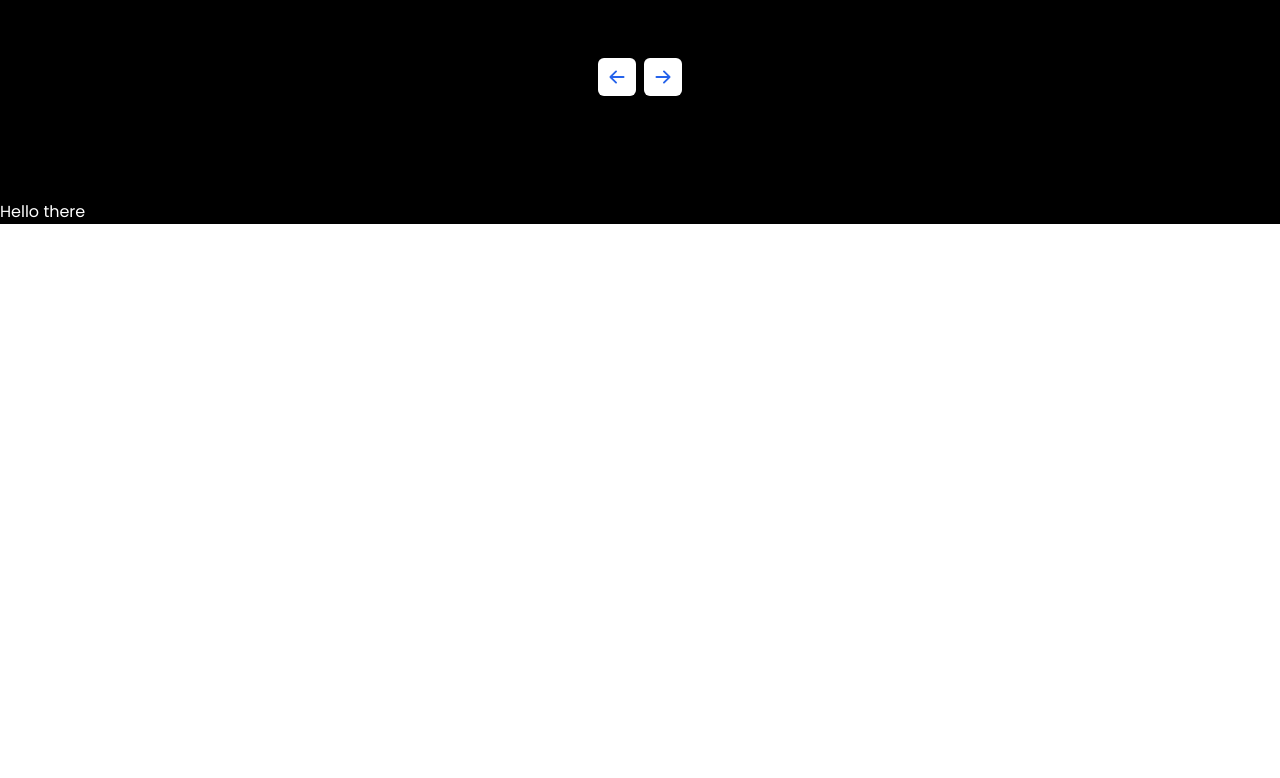
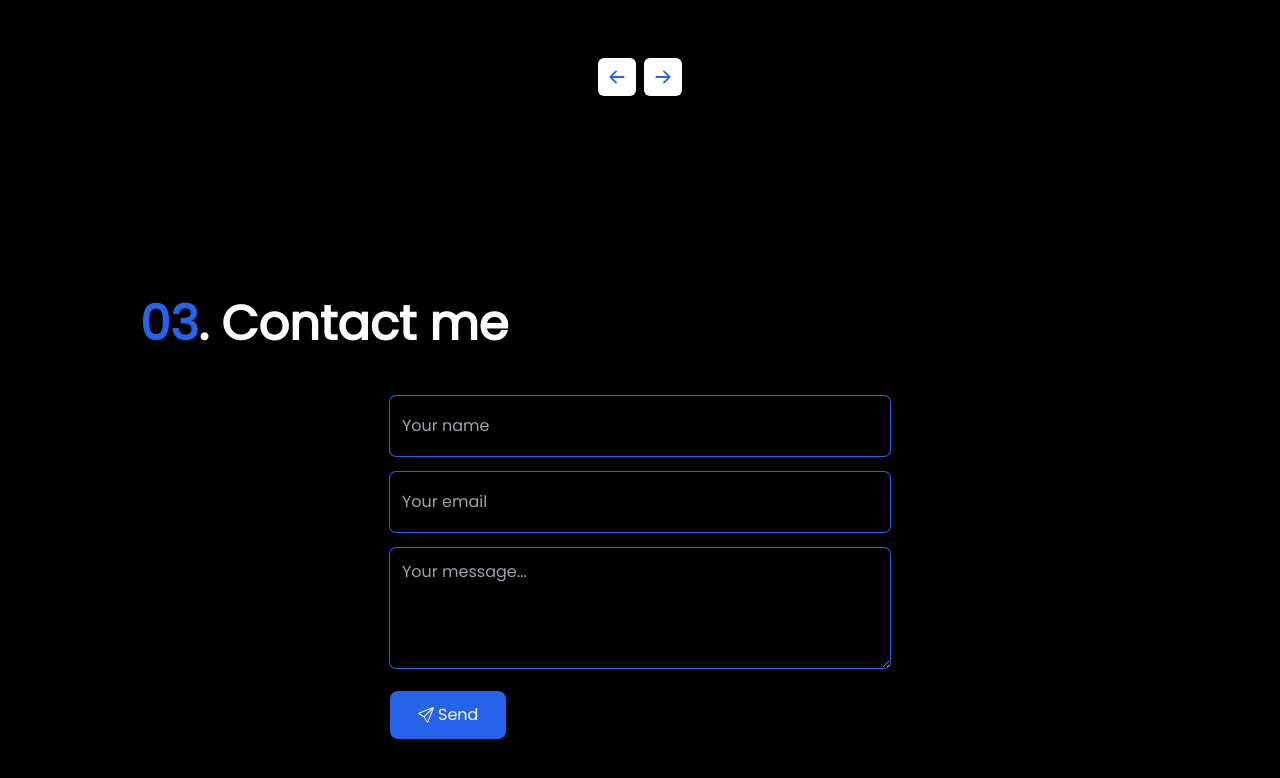
Before and after one commit to R4heem-Orekoya/react-Portfolio, a React (Vite) app: page / in a window 1280 px wide. Shown: the part 2090-2868 px from the top of the page. Before the commit the page ends 2314 px from the top, so only its background shows below. Built offline with nearby package versions, Linux system fonts and the light colour scheme.

Commit message:
created a components folder

```diff
--- /dev/null
+++ b/src/Components/Contact.jsx
@@ -0,0 +1,22 @@
+import React from "react";
+import {BsSend} from 'react-icons/bs'
+
+const Contact = () =>{
+    return(
+        <section className="text-white" id="contact">
+            <div className="max-w-[1000px] w-[90%] mx-auto py-[100px]">
+                <h2 className="text-5xl font-extrabold lg:text-4xl md:text-3xl"><span className="text-blue-600">03</span>. Contact me</h2>
+                <form action="#" className="max-w-[500px] w-[90%] mx-auto mt-12 flex-col justify-center gap-4">
+                    <input className="w-[100%] h-[60px] md:h-[50px] border-none outline-none mb-4 px-3 bg-transparent ring-1 ring-blue-600 rounded-md" type="text" placeholder="Your name"/>
+                    <input className="w-[100%] h-[60px] md:h-[50px] border-none outline-none mb-4 px-3 bg-transparent ring-1 ring-blue-600 rounded-md" type="email" placeholder="Your email"/>
+                    <textarea className="w-[100%] min-h-[120px] max-h-[300px] h-[120px] border-none outline-none mb-4 p-3 bg-transparent ring-1 ring-blue-600 rounded-md" placeholder="Your message..."></textarea>
+                    <button className="px-7 py-3 bg-blue-600 flex gap-1 items-center rounded-lg hover:bg-blue-800 duration-300"type="submit">
+                        <BsSend/> Send
+                    </button>
+                </form>
+            </div>
+        </section>
+    )
+}
+
+export default Contact
--- a/src/about.jsx
+++ b/src/Components/about.jsx
@@ -1,5 +1,5 @@
 import React from "react";
-import Image from './assets/customer4.webp'
+import Image from '../assets/customer4.webp'
 import { FaFileDownload} from 'react-icons/fa'
 function About(){
     return(
--- a/src/hero.jsx
+++ b/src/Components/hero.jsx
@@ -1,5 +1,5 @@
 import React from "react";
-import homeImage from  './assets/3d3.jpg'
+import homeImage from  '../assets/3d3.jpg'
 import { BsFillChatDotsFill } from 'react-icons/bs'
 
 
--- a/src/projects.jsx
+++ b/src/Components/projects.jsx
@@ -8,7 +8,7 @@ import 'swiper/css/navigation';
 import 'swiper/css/pagination';
 import { useSwiper } from "swiper/react";
 
-import Image from './assets/3d3.jpg'
+import Image from '../assets/3d3.jpg'
 
 const Projects = () =>{
     return(
--- a/src/Contact.jsx
+++ /dev/null
@@ -1,11 +0,0 @@
-import React from "react";
-
-const Contact = () =>{
-    return(
-        <section className="text-white" id="contact">
-            <h1>Hello there</h1>
-        </section>
-    )
-}
-
-export default Contact
```
Also changed, not shown: src/App.jsx (+5 -5 lines), src/Components/header.jsx (renamed from src/header.jsx).
